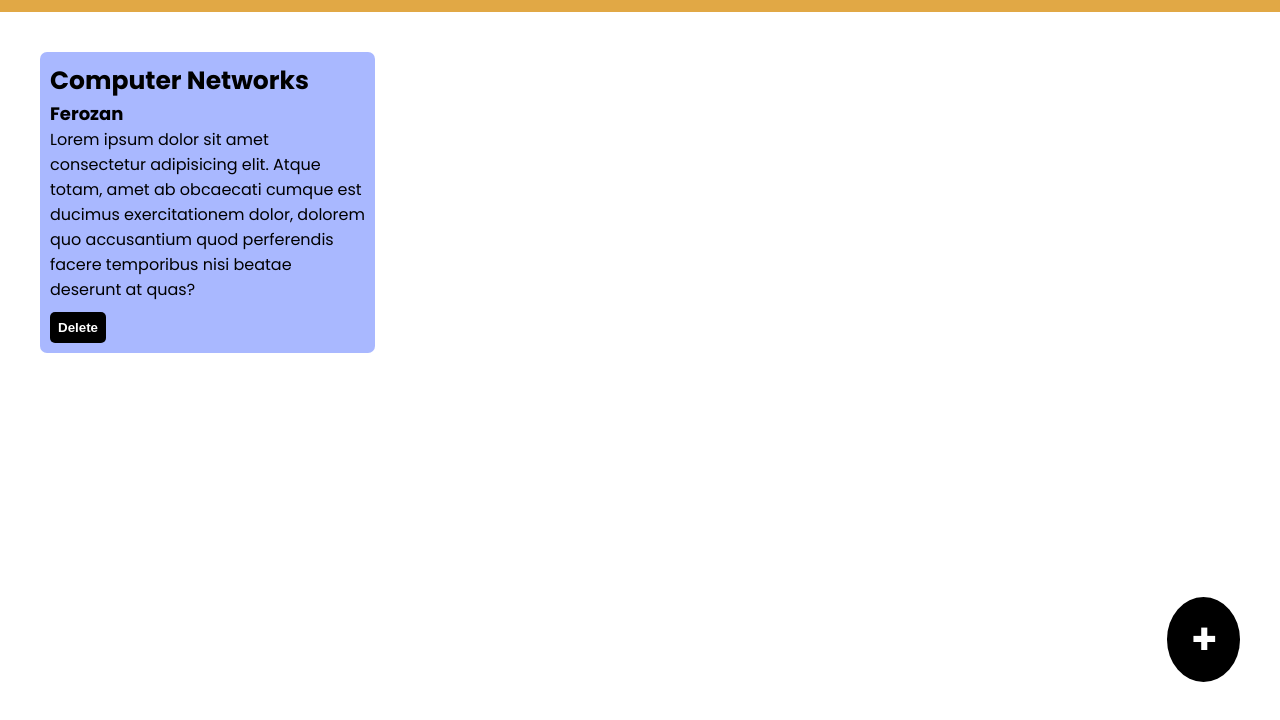
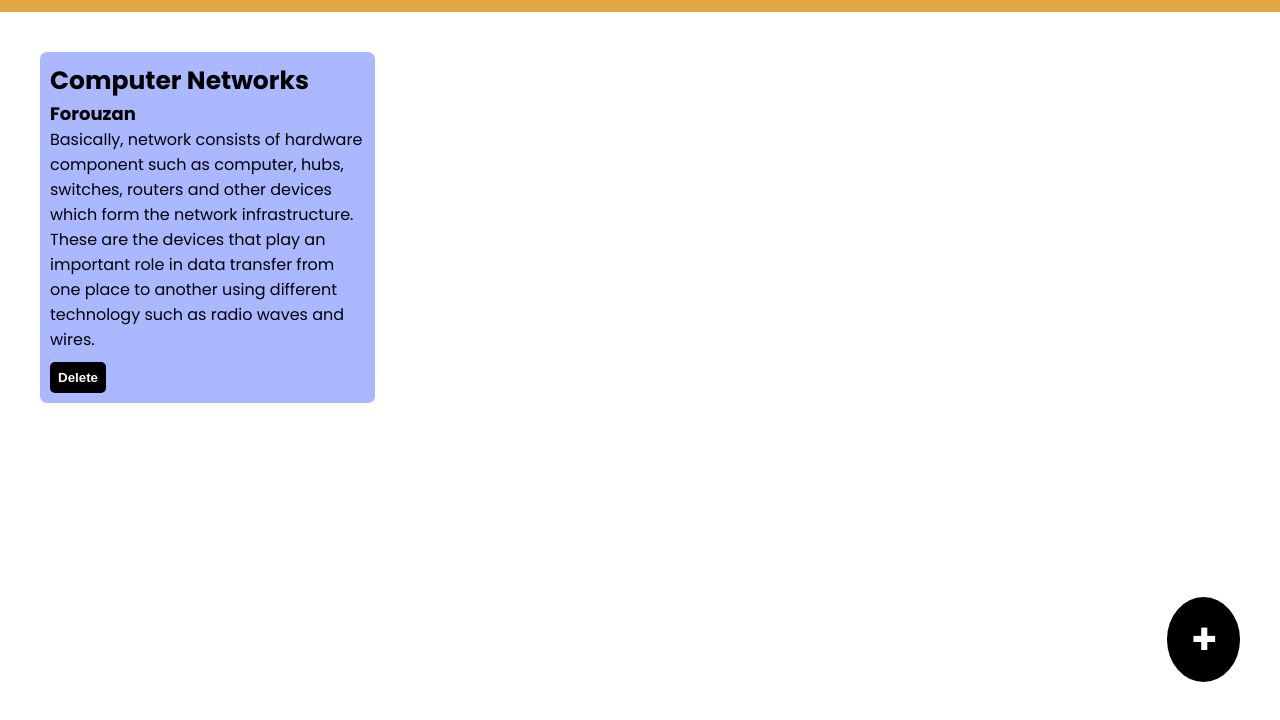
Before and after one commit to Raajakartikeya/Book-List, a plain HTML site: page index.html in a window 1280 px wide. Shown: the part 78-798 px from the top of the page. Drawn offline with Linux system fonts and the light colour scheme.

Commit message:
second commit

```diff
--- a/index.html
+++ b/index.html
@@ -17,8 +17,9 @@
     <div class="book-container">
         <div class="book">
             <h2>Computer Networks</h2>
-            <h5>Ferozan</h5>
-            <p>Lorem ipsum dolor sit amet consectetur adipisicing elit. Atque totam, amet ab obcaecati cumque est ducimus exercitationem dolor, dolorem quo accusantium quod perferendis facere temporibus nisi beatae deserunt at quas?</p>
+            <h5>Forouzan</h5>
+            <p>
+                Basically, network consists of hardware component such as computer, hubs, switches, routers and other devices which form the network infrastructure. These are the devices that play an important role in data transfer from one place to another using different technology such as radio waves and wires.</p>
             <button onclick="deletefunc(event)">Delete</button>
         </div>
     </div>
```
